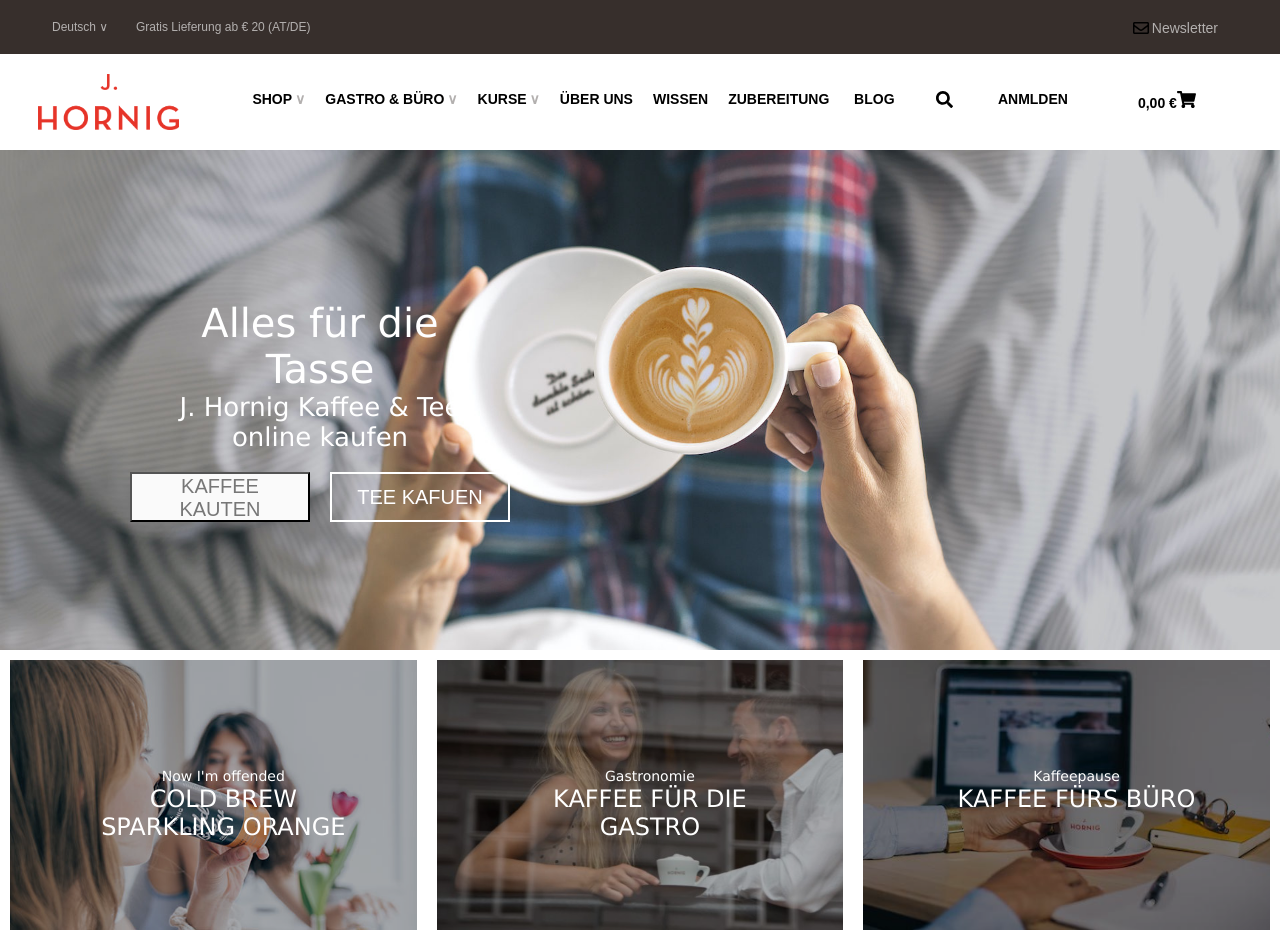
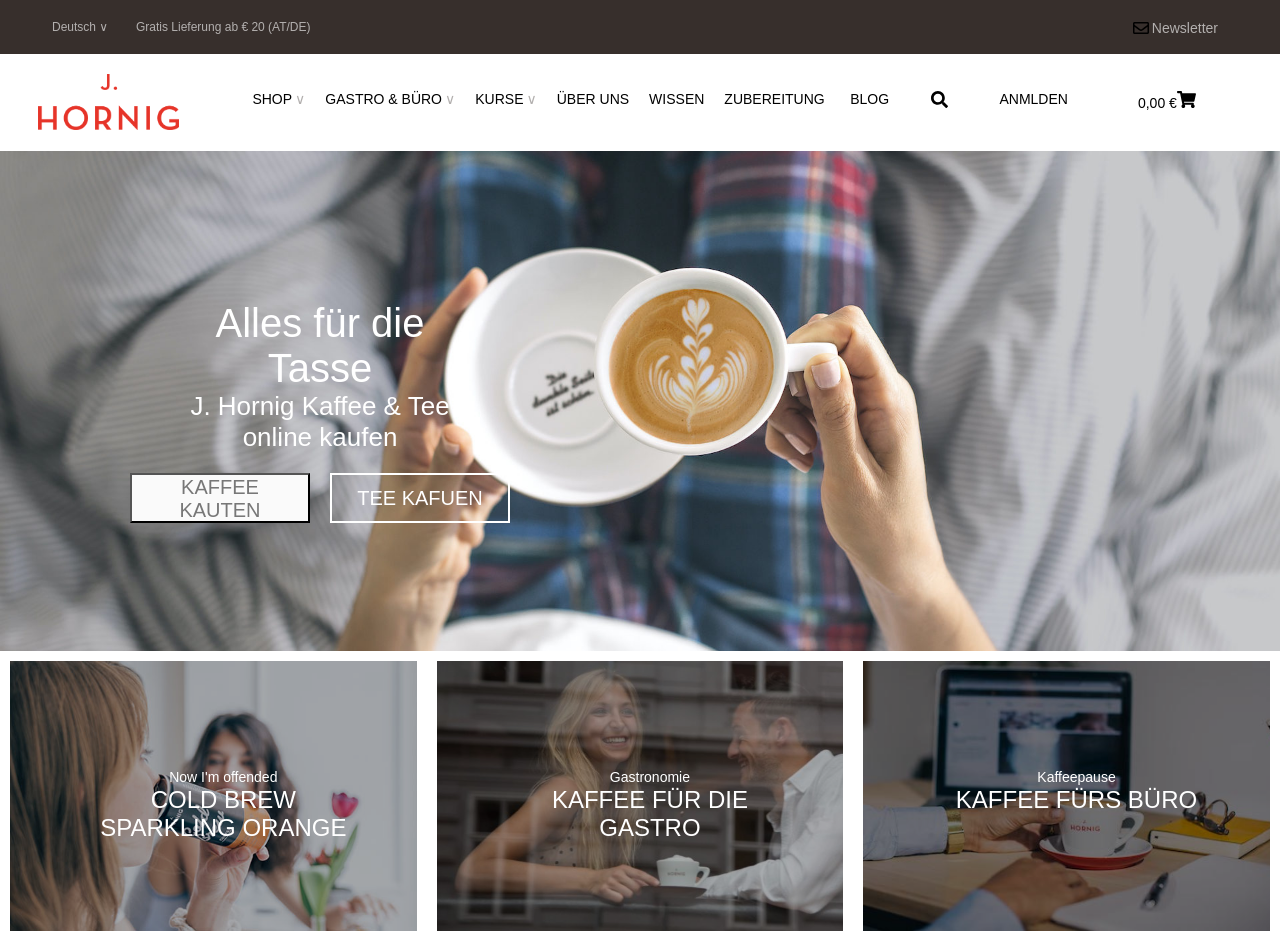
Before and after one commit to foreza/jhornig-clone, a plain HTML site: page index.html in a window 1280 px wide. Shown: the top 934 px of the page. Drawn offline with Linux system fonts and the light colour scheme.

Commit message:
Standardize all font to be sans-serif and weight 200"

```diff
--- a/css/menu-hover-styles.css
+++ b/css/menu-hover-styles.css
@@ -18,7 +18,6 @@
     float: left;
     min-width: 50px;
     text-align: center;
-    font-family: Arial, Helvetica, sans-serif;
     padding-bottom: 35px;
     padding-top: 35px;
     padding-left: 10px;
@@ -115,7 +114,6 @@
     text-align: left;
     display: block;
     color: #b3b0af;
-    font-family: Arial, Helvetica, sans-serif;
     margin-left: 10px;
     padding: 10px;
     background: white;
--- a/css/slider-styles.css
+++ b/css/slider-styles.css
@@ -98,7 +98,6 @@
 
 .slider-overlay-header{
     font-size: 40px;
-    font-family: 'Lucida Sans', 'Lucida Sans Regular', 'Lucida Grande', 'Lucida Sans Unicode', Geneva, Verdana, sans-serif;
     color: #ffffff;
     margin-top: 0;
     margin-bottom: 0;
@@ -106,7 +105,6 @@
 
 .slider-overlay-text {
     font-size: 26px;
-    font-family: 'Lucida Sans', 'Lucida Sans Regular', 'Lucida Grande', 'Lucida Sans Unicode', Geneva, Verdana, sans-serif;
     color: #ffffff;
     margin-top: 0;
     margin-bottom: 0;
--- a/css/style.css
+++ b/css/style.css
@@ -1,6 +1,11 @@
 
 body {
     margin: 0px;
+}
+
+p, span, a{
+    font-family: sans-serif;
+    font-weight: 200;
 }
 
 #top-slider {
@@ -241,14 +246,12 @@ body {
 .newsletter-title {
     text-align: left;
     text-transform: uppercase;
-    font-family: sans-serif;
     color: #ffffff;
     font-size: 38px;
 }
 
 .newsletter-text{
     text-align: left;
-    font-family: sans-serif;
     color: #ffffff;
     font-size: 16px;
 }
@@ -439,13 +442,11 @@ body {
 }
 
 .background-image-text-center-group span.small-comment{
-    font-family: 'Lucida Sans', 'Lucida Sans Regular', 'Lucida Grande', 'Lucida Sans Unicode', Geneva, Verdana, sans-serif;
     color: #ffffff;
     font-size: 14px;
 }
 
 .background-image-text-center-group span.big-comment{
-    font-family: 'Lucida Sans', 'Lucida Sans Regular', 'Lucida Grande', 'Lucida Sans Unicode', Geneva, Verdana, sans-serif;
     color: #ffffff;
     font-size: 24px;
 
```
